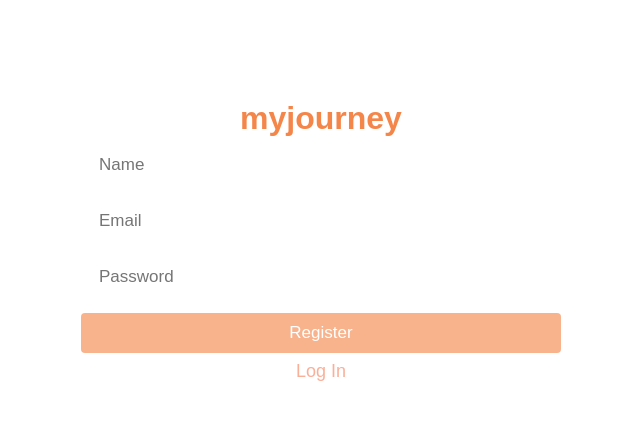
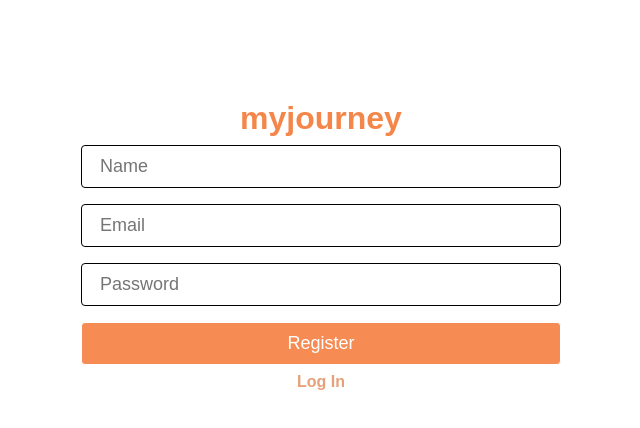
Before and after one commit to prabin-acharya/journey, a React (Create React App) app in the folder client/: page / in a window 1280 px wide. Both pictures are taken after a click on the button "Register". Shown: the top 428 px of the page, without its empty margins (79-719 px from the left). Built offline with nearby package versions, Linux system fonts and the light colour scheme.

Commit message:
Add button hover css,reduce font size of pages

```diff
--- a/client/src/components/auth/Login.js
+++ b/client/src/components/auth/Login.js
@@ -14,7 +14,9 @@ const Login = ({ setAuthStatus }) => {
         <LoginForm setAuthStatus={setAuthStatus} />
       )}
       <button onClick={() => setregisterStatus(!registerStatus)}>
-        {registerStatus ? "Log In" : "Register"}
+        <span className="authstatus">
+          {registerStatus ? "Log In" : "Register"}
+        </span>
       </button>
     </div>
   );
--- a/client/src/components/auth/RegisterForm.js
+++ b/client/src/components/auth/RegisterForm.js
@@ -40,7 +40,7 @@ const Register_form = ({ setAuthStatus }) => {
 
   return (
     <form className="register-form" onSubmit={onSubmit}>
-      <div className="form-control-name">
+      <div className="form-control">
         <input
           className="name"
           type="text"
--- a/client/src/index.css
+++ b/client/src/index.css
@@ -22,15 +22,7 @@
   padding: 8px 8px;
 }
 
-.main {
-  margin-left: 16%;
-  padding-left: 200px;
-  padding-top: 100px;
-  font-size: 21px;
-  position: relative;
-}
-
-.name {
+.sidebar .name {
   color: rgb(245, 134, 74);
   font-size: 16px;
 }
@@ -53,12 +45,12 @@ button {
   display: block;
   width: 100%;
   margin: 1px 0px;
-  padding: 3px 30px;
+  padding: 3px 12px;
   color: rgb(114, 98, 98);
   border-radius: 4px;
   cursor: pointer;
   text-align: left;
-  font-size: 15px;
+  font-size: 14px;
 }
 
 .page-sidebar button:hover {
@@ -79,11 +71,13 @@ input:focus {
   outline: none;
 }
 
-.page {
-  align-items: left;
-  justify-content: flex-start;
-  width: 70%;
-  white-space: pre-wrap;
+.main {
+  margin-left: 14%;
+  padding-left: 200px;
+  padding-top: 100px;
+  font-size: 16px;
+  position: relative;
+  line-height: 1.4;
 }
 
 .journal {
@@ -100,13 +94,11 @@ input:focus {
   border-radius: 8px;
   margin-top: 6px;
   padding: 12px 8px;
-  font-size: 20px;
-  font-weight: 450;
 }
 
 .note b {
-  font-size: 16px;
-  font-weight: 600;
+  font-size: 15px;
+  font-weight: 550;
 }
 
 textarea {
@@ -115,11 +107,18 @@ textarea {
   height: 300px;
   margin: 5px;
   padding: 3px 7px;
-  font-size: 21px;
+  font-size: 16px;
 }
 
 textarea:focus {
   outline: none;
+}
+
+.page {
+  align-items: left;
+  justify-content: flex-start;
+  width: 70%;
+  white-space: pre-wrap;
 }
 
 .addpage {
@@ -128,13 +127,13 @@ textarea:focus {
   background: none;
 }
 
-.addpage-form .form-control-title input {
+.addpage .form-control-title input {
   font-size: 32px;
 }
 
 .btn {
   display: inline-block;
-  background: rgba(245, 134, 74, 0.637);
+  background: rgba(245, 118, 50, 0.836);
   color: rgb(255, 255, 255);
   padding: 10px 20px;
   border-radius: 5px;
@@ -142,10 +141,14 @@ textarea:focus {
   font-size: 15px;
 }
 
+.btn:hover {
+  background: rgba(209, 90, 26, 0.836);
+}
+
 .btn-block {
   width: 80%;
   height: auto;
-  background: rgba(245, 134, 74, 0.637);
+  background: rgba(245, 118, 50, 0.836);
   color: rgb(255, 255, 255);
   border-radius: 5px;
   padding: 10px 0px;
@@ -170,12 +173,31 @@ textarea:focus {
   height: auto;
   margin: 8px;
   padding: 10px 18px;
-  font-size: 17px;
+  font-size: 18px;
+  border: solid;
+  border-width: 1px;
   border-radius: 4px;
-  border-color: rgb(232, 244, 255);
 }
 
-.auth button {
-  color: rgba(248, 153, 124, 0.781);
-  font-size: 18px;
+.auth input:focus {
+  width: 80%;
+  height: auto;
+  margin: 8px;
+  padding: 10px 18px;
+  font-size: 17px;
+  border: solid;
+  border-width: 1px;
+  border-radius: 4px;
+  border-color: rgb(230, 160, 122);
 }
+
+.auth .authstatus {
+  color: rgb(230, 160, 122);
+  font-size: 16px;
+  font-weight: 550;
+}
+
+.auth .authstatus:hover {
+  color: rgb(228, 111, 49);
+  text-decoration: underline;
+}
```
